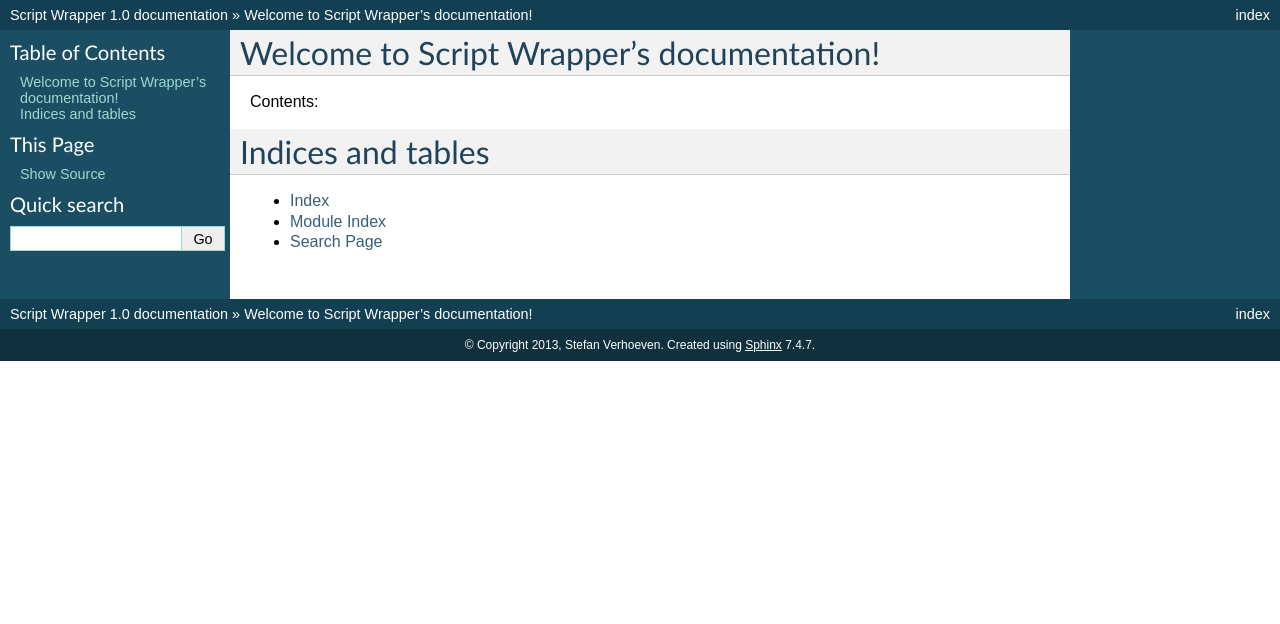
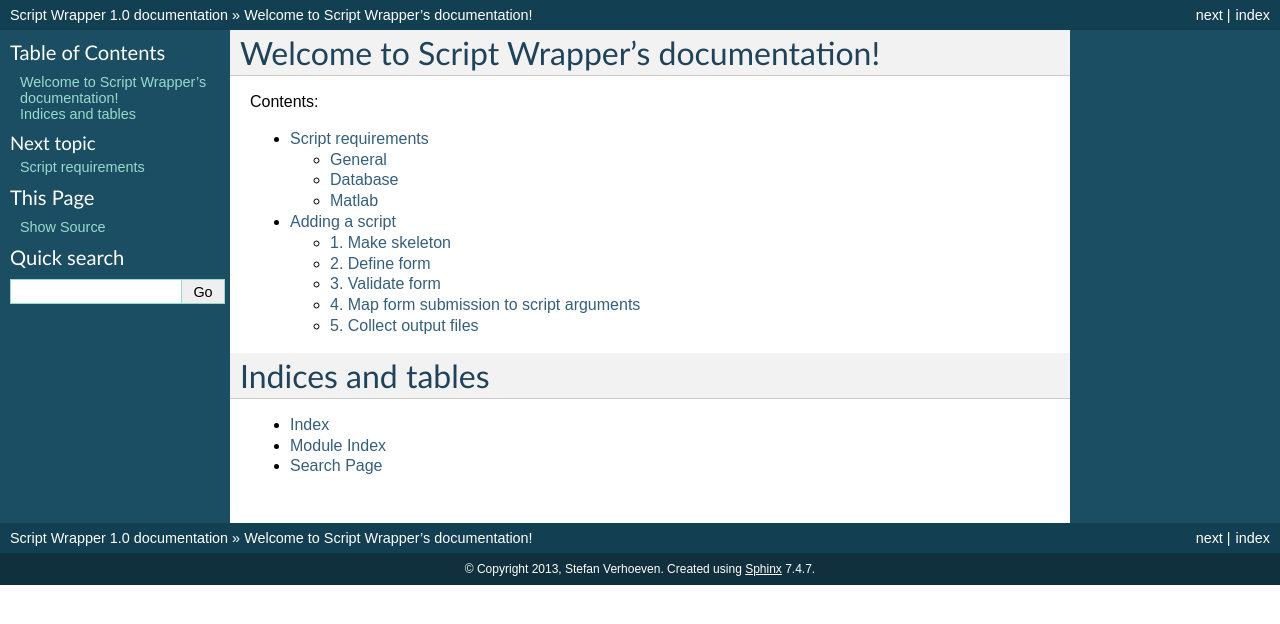
Before and after one commit to NLeSC/eEcology-script-wrapper, a Sphinx documentation site: the page built from docs/index.rst, in a window 1280 px wide. Shown: the top 624 px of the page. Built offline with Sphinx 7.4.7, drawn with Linux system fonts in a browser that asks for light colours.

Commit message:
Added 2 docs.

```diff
--- /dev/null
+++ b/docs/adding_script.rst
@@ -0,0 +1,25 @@
+===============
+Adding a script
+===============
+
+Adding a script is performed by the script wrapper administrator. As several files need to be added to the script wrapper application.
+
+Adding a script consists out of several steps.
+
+.. contents:: Steps
+    :local:
+
+1. Make skeleton
+================
+
+2. Define form
+==============
+
+3. Validate form
+================
+
+4. Map form submission to script arguments
+==========================================
+
+5. Collect output files
+=======================
--- a/docs/index.rst
+++ b/docs/index.rst
@@ -11,7 +11,8 @@ Contents:
 .. toctree::
    :maxdepth: 2
 
-
+   script_requirements
+   adding_script
 
 Indices and tables
 ==================
```
Also changed, not shown: docs/script_requirements.rst (added, +25 -0 lines), 1 other file.
